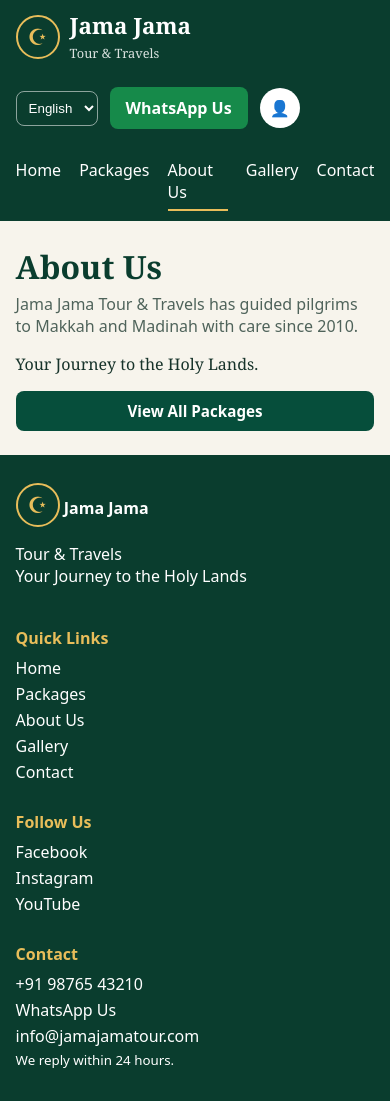
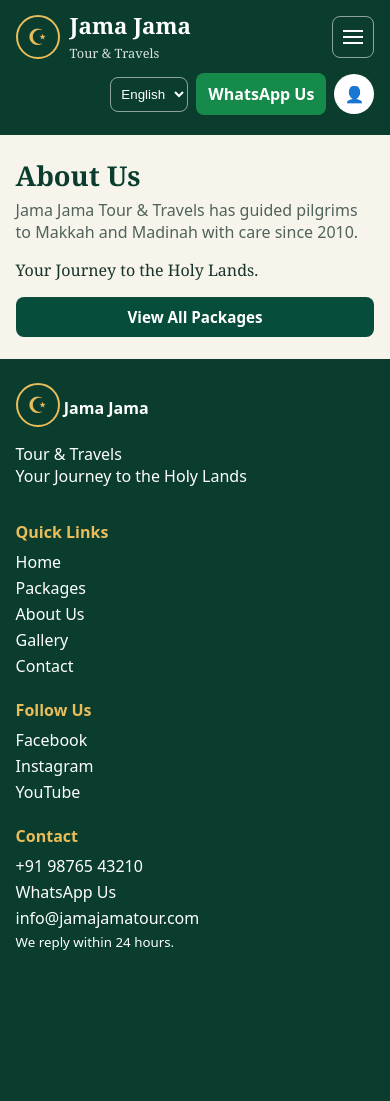
Before and after one commit to ShubhajitGayen/jamajama, a PHP site: page /about.php in a window 390 px wide. After the commit the page ends 950 px from the top, so only its background shows below. Run offline with PHP 8.4, Linux system fonts and the light colour scheme.

Commit message:
Enhance responsive design and navigation functionality across the admin panel and site layout

```diff
--- a/admin/_head.php
+++ b/admin/_head.php
@@ -1,5 +1,5 @@
 <?php require_once __DIR__ . '/../inc/bootstrap.php'; require_admin(); $c = basename($_SERVER['SCRIPT_NAME']); ?>
-<!DOCTYPE html><html lang="en"><head><meta charset="utf-8"><meta name="viewport" content="width=device-width,initial-scale=1">
+<!DOCTYPE html><html lang="en"><head><meta charset="utf-8"><meta name="viewport" content="width=device-width, initial-scale=1.0">
 <title>Admin – Jama Jama</title><link rel="stylesheet" href="../assets/style.css"></head><body><div class="adm">
 <nav><b style="color:#fff">Jama Jama Admin</b><a class="<?= $c === 'index.php' ? 'on' : '' ?>" href="index.php">Dashboard</a><a class="<?= $c === 'videos.php' ? 'on' : '' ?>" href="videos.php">Manage Hero Video</a><a class="<?= $c === 'banners.php' ? 'on' : '' ?>" href="banners.php">Manage Hero Banners</a><a class="<?= $c === 'packages.php' ? 'on' : '' ?>" href="packages.php">Manage Packages</a><a class="<?= $c === 'gallery.php' ? 'on' : '' ?>" href="gallery.php">Manage Gallery</a><a href="../index.php" target="_blank">View site</a>
 <form class="inl" method="get"><label for="content-lang" style="color:#fff">Editing language</label><select id="content-lang" name="content_lang" onchange="this.form.submit()"><option value="en" <?= ($_SESSION['content_language'] ?? 'en') === 'en' ? 'selected' : '' ?>>English</option><option value="bn" <?= ($_SESSION['content_language'] ?? 'en') === 'bn' ? 'selected' : '' ?>>বাংলা</option><option value="hi" <?= ($_SESSION['content_language'] ?? 'en') === 'hi' ? 'selected' : '' ?>>हिन्दी</option></select></form>
--- a/admin/login.php
+++ b/admin/login.php
@@ -14,6 +14,6 @@ if ($_SERVER['REQUEST_METHOD'] === 'POST') {
         $_SESSION['tries'] = ($_SESSION['tries'] ?? 0) + 1; $_SESSION['last_try'] = time(); $err = 'Incorrect username or password.';
     }
 }
-?><!DOCTYPE html><html lang="en"><head><meta charset="utf-8"><meta name="viewport" content="width=device-width,initial-scale=1"><title>Admin login</title><link rel="stylesheet" href="../assets/style.css"></head>
+?><!DOCTYPE html><html lang="en"><head><meta charset="utf-8"><meta name="viewport" content="width=device-width, initial-scale=1.0"><title>Admin login</title><link rel="stylesheet" href="../assets/style.css"></head>
 <body><div class="adm" style="max-width:380px"><h1>Admin login</h1><?php if ($err): ?><p class="msg"><?= e($err) ?></p><?php endif; ?>
 <form class="box" method="post"><?= csrf_field() ?><label>Username</label><input type="text" name="username" required autofocus><label>Password</label><input type="password" name="password" required><p><button>Log in</button></p></form></div></body></html>
--- a/assets/style.css
+++ b/assets/style.css
@@ -15,6 +15,9 @@ body {
   font-family: Georgia, "Times New Roman", serif;
   background: var(--iv);
   color: var(--ink);
+  min-height: 100vh;
+  display: flex;
+  flex-direction: column;
 }
 a {
   color: inherit;
@@ -31,12 +34,13 @@ a {
   padding: 10px 4vw;
   background: var(--g);
   color: #fff;
-  flex-wrap: wrap;
+  min-width: 0;
 }
 .brand {
   display: flex;
   gap: 10px;
   align-items: center;
+  flex: 0 0 auto;
 }
 .brand b {
   font-size: 1.4rem;
@@ -58,13 +62,15 @@ a {
 }
 .top nav {
   display: flex;
-  gap: 28px;
+  gap: clamp(14px, 2vw, 28px);
   margin: 0 auto;
   font-family: system-ui, sans-serif;
+  min-width: 0;
 }
 .top nav a {
   padding: 6px 0;
   border-bottom: 2px solid transparent;
+  white-space: nowrap;
 }
 .top nav a.on {
   border-color: var(--gold);
@@ -74,6 +80,10 @@ a {
   gap: 12px;
   align-items: center;
   font-family: system-ui, sans-serif;
+  flex: 0 0 auto;
+}
+.tools form {
+  margin: 0;
 }
 .tools select {
   background: transparent;
@@ -81,6 +91,7 @@ a {
   border: 1px solid #fff8;
   border-radius: 8px;
   padding: 8px;
+  max-width: 100%;
 }
 .tools option {
   color: #000;
@@ -90,6 +101,7 @@ a {
   padding: 10px 16px;
   border-radius: 8px;
   font-weight: 600;
+  white-space: nowrap;
 }
 .user {
   display: grid;
@@ -99,9 +111,12 @@ a {
   background: #fff;
   border-radius: 50%;
 }
+.menu-toggle {
+  display: none;
+}
 .hero {
   display: grid;
-  grid-template-columns: 1fr 1fr;
+  grid-template-columns: repeat(2, minmax(0, 1fr));
   background: var(--g);
   min-height: 340px;
 }
@@ -433,6 +472,123 @@ a {
   }
   .slide-in {
     padding: 20px 56px;
+  }
+  .grid4 {
+    grid-template-columns: repeat(2, minmax(0, 1fr));
+  }
+  .top {
+    display: grid;
+    grid-template-columns: minmax(0, 1fr) auto;
+    grid-template-areas:
+      "brand toggle"
+      "tools tools"
+      "nav nav";
+    gap: 10px 12px;
+  }
+  .brand {
+    grid-area: brand;
+    min-width: 0;
+  }
+  .menu-toggle {
+    grid-area: toggle;
+    display: grid;
+    place-content: center;
+    gap: 4px;
+    width: 42px;
+    height: 42px;
+    border: 1px solid #fff8;
+    border-radius: 8px;
+    background: transparent;
+    cursor: pointer;
+  }
+  .menu-toggle span {
+    display: block;
+    width: 20px;
+    height: 2px;
+    background: #fff;
+  }
+  .top nav {
+    grid-area: nav;
+    display: none;
+    width: 100%;
+    flex-wrap: wrap;
+    overflow: visible;
+    gap: 8px 18px;
+    margin: 0;
+  }
+  .top.menu-open nav {
+    display: flex;
+  }
+  .tools {
+    grid-area: tools;
+    justify-content: flex-end;
+    gap: 8px;
+  }
+  .tools select {
+    padding: 8px 6px;
+  }
+  .wa {
+    padding: 10px 12px;
+  }
+}
+@media (max-width: 600px) {
+  .grid4 {
+    grid-template-columns: minmax(0, 1fr);
+  }
+  .card .img {
+    height: auto;
+    aspect-ratio: 16 / 9;
+  }
+  .trust {
+    gap: 10px;
+    padding-top: 14px;
+    padding-bottom: 14px;
+  }
+  .wrap {
+    padding: 22px 4vw;
+  }
+  .h {
+    font-size: clamp(1.55rem, 7vw, 2rem);
+  }
+  .foot {
+    grid-template-columns: minmax(0, 1fr);
+    gap: 18px;
+    padding-top: 24px;
+    padding-bottom: 24px;
+  }
+  .slide-in {
+    padding: 20px 50px;
+  }
+}
+@media (max-width: 360px) {
+  .brand b {
+    font-size: 1.2rem;
+  }
+  .brand small {
+    font-size: 0.72rem;
+  }
+  .logo {
+    width: 40px;
+    height: 40px;
+  }
+  .tools {
+    justify-content: space-between;
+    gap: 6px;
+  }
+  .tools select {
+    font-size: 0.82rem;
+    padding: 8px 4px;
+  }
+  .wa {
+    padding: 9px 8px;
+    font-size: 0.85rem;
+  }
+  .cf {
+    gap: 6px;
+    font-size: 0.8rem;
+  }
+  .price small {
+    font-size: 0.7rem;
   }
   .top nav {
     order: 3;
--- a/config.php
+++ b/config.php
@@ -1,9 +1,11 @@
 <?php
 // Edit these for your server (or set environment variables).
-define('DB_HOST', getenv('DB_HOST') ?: 'localhost');
+define('DB_HOST', getenv('DB_HOST') ?: 'jamajama-jamajama.i.aivencloud.com');
 define('DB_NAME', getenv('DB_NAME') ?: 'jamajama');
-define('DB_USER', getenv('DB_USER') ?: 'root');
-define('DB_PASS', getenv('DB_PASS') ?: '');
+define('DB_PORT', getenv('DB_PORT') ?: '16791');
+
+define('DB_USER', getenv('DB_USER') ?: 'avnadmin');
+define('DB_PASS', getenv('DB_PASS') ?: 'AVNS_eFFhyB3MMLlTc5qgdQB');
 define('WHATSAPP', '919876543210');
 define('PHONE', '+91 98765 43210');
 define('EMAIL', 'info@jamajamatour.com');
--- a/inc/bootstrap.php
+++ b/inc/bootstrap.php
@@ -21,7 +21,7 @@ require_once __DIR__ . '/i18n.php';
 function db(): PDO {
     static $p = null;
     if (!$p) {
-        $p = new PDO('mysql:host=' . DB_HOST . ';dbname=' . DB_NAME . ';charset=utf8mb4', DB_USER, DB_PASS, [
+        $p = new PDO('mysql:host=' . DB_HOST . ';port=' . DB_PORT .';dbname=' . DB_NAME . ';charset=utf8mb4', DB_USER, DB_PASS, [
             PDO::ATTR_ERRMODE => PDO::ERRMODE_EXCEPTION,
             PDO::ATTR_DEFAULT_FETCH_MODE => PDO::FETCH_ASSOC,
             PDO::ATTR_EMULATE_PREPARES => false,
--- a/inc/header.php
+++ b/inc/header.php
@@ -2,12 +2,24 @@
 $cur = basename($_SERVER['SCRIPT_NAME']);
 $language = $_SESSION['language'] ?? 'en'; ?>
 <!DOCTYPE html><html lang="<?= e($language) ?>"><head><meta charset="utf-8">
-<meta name="viewport" content="width=device-width, initial-scale=1">
+<meta name="viewport" content="width=device-width, initial-scale=1.0">
 <title><?= e($pageTitle ?? 'Jama Jama Tour & Travels') ?></title>
 <link rel="stylesheet" href="assets/style.css"></head><body>
 <header class="top"><a class="brand" href="index.php"><span class="logo">☪</span><span><b>Jama Jama</b><small><?= e(t('Tour & Travels')) ?></small></span></a>
-<nav><?php foreach ($nav as $u => $l): ?><a href="<?= e($u) ?>" <?= (($l === 'Home' && $cur === 'index.php') || ($l === 'Packages' && $cur === 'packages.php') || ($l === 'About Us' && $cur === 'about.php') || ($l === 'Gallery' && $cur === 'gallery.php')) ? 'class="on"' : '' ?>><?= e(t($l)) ?></a><?php endforeach; ?></nav>
+<button class="menu-toggle" type="button" aria-label="Toggle navigation" aria-controls="site-nav" aria-expanded="false"><span></span><span></span><span></span></button>
+<nav id="site-nav"><?php foreach ($nav as $u => $l): ?><a href="<?= e($u) ?>" <?= (($l === 'Home' && $cur === 'index.php') || ($l === 'Packages' && $cur === 'packages.php') || ($l === 'About Us' && $cur === 'about.php') || ($l === 'Gallery' && $cur === 'gallery.php')) ? 'class="on"' : '' ?>><?= e(t($l)) ?></a><?php endforeach; ?></nav>
 <div class="tools"><form method="get" action="<?= e($cur) ?>"><select name="lang" aria-label="<?= e(t('Language')) ?>" onchange="this.form.submit()">
 <option value="en" <?= $language === 'en' ? 'selected' : '' ?>>English</option><option value="bn" <?= $language === 'bn' ? 'selected' : '' ?>>বাংলা</option><option value="hi" <?= $language === 'hi' ? 'selected' : '' ?>>हिन्दी</option></select></form>
 <a class="wa" href="https://wa.me/<?= e(WHATSAPP) ?>" target="_blank" rel="noopener"><?= e(t('WhatsApp Us')) ?></a>
 <a class="user" href="admin/login.php" aria-label="<?= e(t('Admin login')) ?>">👤</a></div></header>
+<script>
+const menuToggle = document.querySelector('.menu-toggle');
+const siteNav = document.getElementById('site-nav');
+if (menuToggle && siteNav) {
+    menuToggle.addEventListener('click', () => {
+        const isExpanded = menuToggle.getAttribute('aria-expanded') === 'true';
+        menuToggle.setAttribute('aria-expanded', String(!isExpanded));
+        document.querySelector('.top').classList.toggle('menu-open', !isExpanded);
+    });
+}
+</script>
```
Also changed, not shown: other parts of assets/style.css (+28 -4 lines).
